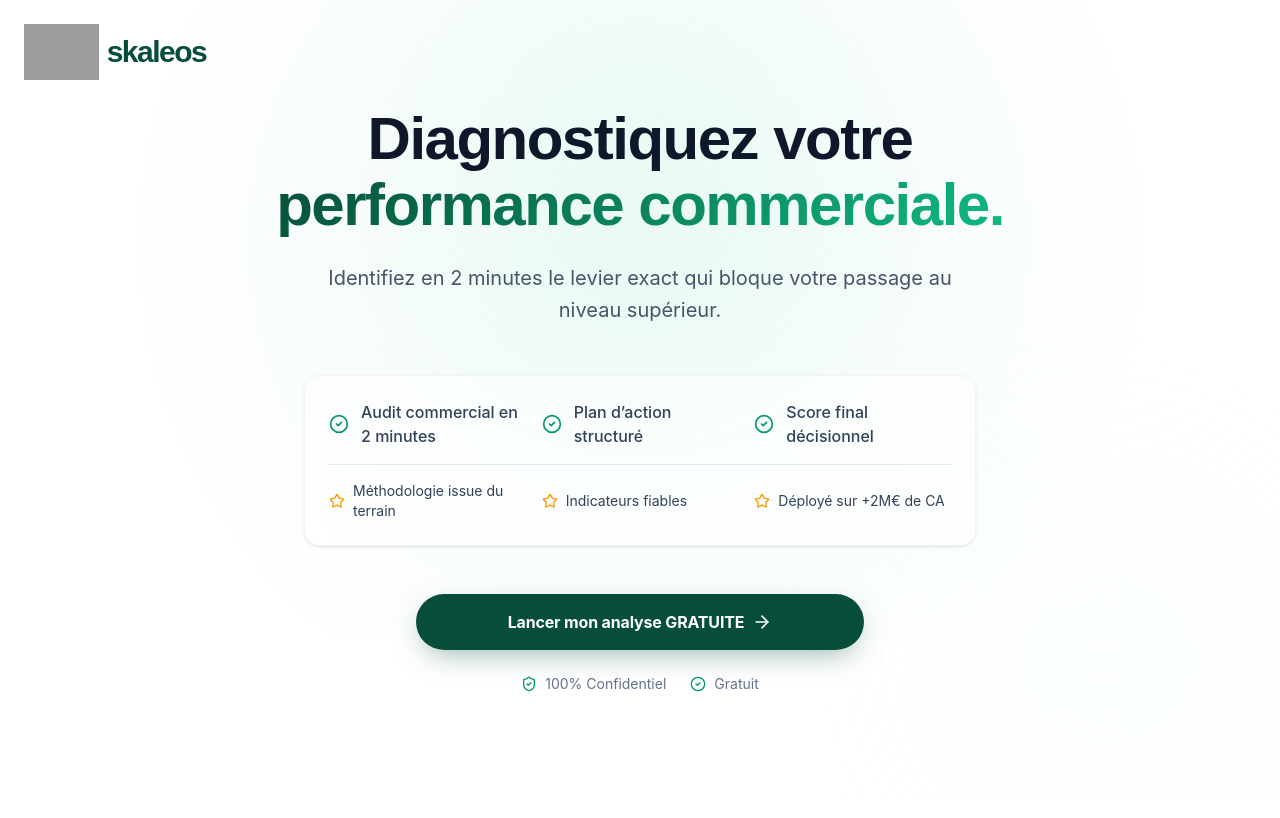
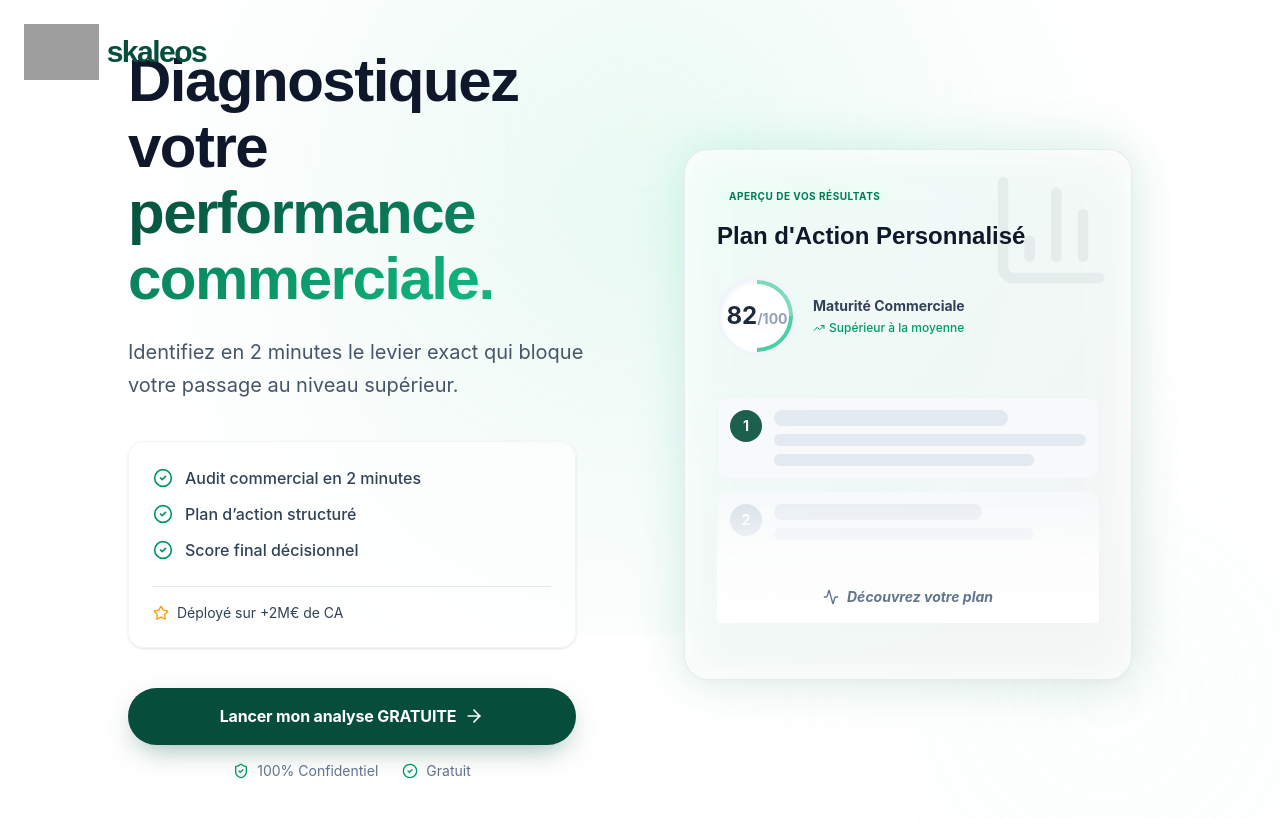
Before and after one commit to ClaveSkaleos/LeadMagnetaudit, a React (Vite) app: page / in a window 1280 px wide. Shown: the top 818 px of the page. Built offline with nearby package versions, Linux system fonts and the light colour scheme; no server answers; grey boxes are pictures that could not be loaded.

Commit message:
feat: improve welcome preview, email privacy note, and add locked expert analysis

```diff
--- a/src/components/Dashboard.jsx
+++ b/src/components/Dashboard.jsx
@@ -267,7 +267,7 @@ export default function Dashboard({ formData, aiAnalysis, aiLoading, aiError })
                             <div className="bg-slate-50 border border-slate-100 rounded-lg p-4 flex items-start gap-3 mt-4">
                                 <ShieldCheck className="w-5 h-5 text-emerald-600 flex-shrink-0 mt-0.5" />
                                 <div className="text-xs text-slate-500 leading-relaxed">
-                                    <strong className="text-slate-700">100% Confidentiel.</strong> Aucune newsletter, aucun spam. Votre email sert uniquement à sauvegarder vos résultats.
+                                    <strong className="text-slate-700">100% Confidentiel.</strong> Votre email sert uniquement à vous envoyer un récapitulatif des résultats.
                                 </div>
                             </div>
                         </form>
@@ -525,6 +525,41 @@ export default function Dashboard({ formData, aiAnalysis, aiLoading, aiError })
                     </div>
                 </div>
 
+                {/* Locked Expert Analysis Section */}
+                <div className="card-modern relative bg-white border border-slate-200 overflow-hidden animate-in" style={{ animationDelay: '850ms' }}>
+
+                    {/* The blurred content underneath */}
+                    <div className="p-8 md:p-10 filter blur-md opacity-40 select-none pointer-events-none">
+                        <div className="flex items-center gap-3 mb-6">
+                            <div className="w-10 h-10 rounded-full bg-amber-50 flex items-center justify-center">
+                                <Star className="w-6 h-6 text-amber-600" />
+                            </div>
+                            <div>
+                                <h2 className="text-2xl font-bold text-slate-900">Analyse approfondie par Corentin</h2>
+                                <p className="text-sm text-slate-500">Expert en Systèmes de Vente B2B</p>
+                            </div>
+                        </div>
+                        <div className="space-y-4">
+                            <div className="h-4 bg-slate-300 rounded w-full"></div>
+                            <div className="h-4 bg-slate-300 rounded w-5/6"></div>
+                            <div className="h-4 bg-slate-300 rounded w-4/6"></div>
+                            <div className="h-12 bg-slate-300 rounded w-full mt-6"></div>
+                        </div>
+                    </div>
+
+                    {/* The lock overlay */}
+                    <div className="absolute inset-0 z-10 flex flex-col items-center justify-center p-6 text-center bg-white/20 backdrop-blur-[2px]">
+                        <div className="w-16 h-16 bg-white rounded-full shadow-2xl flex items-center justify-center mb-6 border border-slate-100">
+                            <Lock className="w-8 h-8 text-rolex-900" />
+                        </div>
+                        <h3 className="text-2xl font-bold text-slate-900 mb-3 font-display">Résultats Expert Bloqués</h3>
+                        <p className="text-lg text-slate-700 max-w-lg mb-6 shadow-sm p-4 bg-white/90 rounded-xl border border-slate-100">
+                            Pour obtenir l'analyse complète d'un expert et aller plus loin dans l'optimisation de votre structure, réservez votre audit personnalisé ci-dessous.
+                        </p>
+                        <Lock className="w-6 h-6 text-slate-300 animate-pulse" />
+                    </div>
+                </div>
+
                 {/* Video Embedding */}
                 <div className="card-modern overflow-hidden animate-in bg-white" style={{ animationDelay: '900ms' }}>
                     <div className="grid md:grid-cols-12 gap-0">
@@ -576,7 +611,7 @@ export default function Dashboard({ formData, aiAnalysis, aiLoading, aiError })
                     </div>
 
                     <p className="text-sm text-slate-500 font-medium mb-8 text-center">
-                        Session de 30 min avec Corentin pour optimiser votre système de vente • Valeur 250€
+                        Session de 30 min avec Corentin pour un audit de votre système de vente
                     </p>
 
                     {/* iClosed widget centered */}
--- a/src/components/Welcome.jsx
+++ b/src/components/Welcome.jsx
@@ -1,5 +1,5 @@
 import React, { useState } from 'react';
-import { ArrowRight, CheckCircle2, ShieldCheck, Mail, ArrowLeft, Star, TrendingUp } from 'lucide-react';
+import { ArrowRight, CheckCircle2, ShieldCheck, Mail, ArrowLeft, Star, TrendingUp, BarChart3, Activity } from 'lucide-react';
 import Logo from './Logo';
 
 export default function Welcome({ onStart }) {
@@ -15,22 +15,23 @@ export default function Welcome({ onStart }) {
             <div className="glow-spot top-[-20%] left-[50%] -translate-x-1/2 w-[800px] h-[800px] opacity-40 blur-[120px]"></div>
             <div className="glow-spot bottom-[-20%] right-[-10%] w-[600px] h-[600px] opacity-30 blur-[100px]"></div>
 
-            <div className="relative z-10 w-full max-w-3xl mx-auto flex flex-col items-center text-center animate-in space-y-12">
+            <div className="relative z-10 w-full max-w-5xl mx-auto grid lg:grid-cols-2 gap-12 items-center animate-in">
 
                 {/* Main Value Prop */}
+                <div className="space-y-10 flex flex-col items-center lg:items-start text-center lg:text-left">
                     <div className="space-y-6">
-                    <h1 className="text-4xl md:text-6xl font-extrabold text-slate-900 tracking-tight leading-[1.1] font-display">
+                        <h1 className="text-4xl md:text-5xl lg:text-6xl font-extrabold text-slate-900 tracking-tight leading-[1.1] font-display">
                             Diagnostiquez votre <br />
                             <span className="text-gradient">performance commerciale.</span>
                         </h1>
-                    <p className="text-xl text-slate-600 max-w-2xl mx-auto leading-relaxed">
+                        <p className="text-xl text-slate-600 max-w-xl leading-relaxed">
                             Identifiez en 2 minutes le levier exact qui bloque votre passage au niveau supérieur.
                         </p>
                     </div>
 
                     {/* Benefits List - 3 checks + credibility */}
-                <div className="flex flex-col gap-4 justify-center items-center text-left bg-white/50 backdrop-blur-sm p-6 rounded-2xl border border-slate-100 shadow-sm max-w-2xl">
-                    <div className="grid grid-cols-1 md:grid-cols-3 gap-4 w-full">
+                    <div className="flex flex-col gap-4 text-left bg-white/50 backdrop-blur-sm p-6 rounded-2xl border border-slate-100 shadow-sm w-full max-w-md">
+                        <div className="space-y-3">
                             <div className="flex items-center gap-3">
                                 <CheckCircle2 className="w-5 h-5 text-emerald-600 flex-shrink-0" />
                                 <span className="font-medium text-slate-700">Audit commercial en 2 minutes</span>
@@ -46,17 +47,8 @@ export default function Welcome({ onStart }) {
                         </div>
 
                         {/* Credibility Section */}
-
-                    <div className="w-full border-t border-slate-200 pt-4">
-                        <div className="grid grid-cols-1 md:grid-cols-3 gap-4 w-full">
-                            <div className="flex items-center gap-2">
-                                <Star className="w-4 h-4 text-amber-500 flex-shrink-0" />
-                                <span className="text-sm text-slate-700">Méthodologie issue du terrain</span>
-                            </div>
-                            <div className="flex items-center gap-2">
-                                <Star className="w-4 h-4 text-amber-500 flex-shrink-0" />
-                                <span className="text-sm text-slate-700">Indicateurs fiables</span>
-                            </div>
+                        <div className="w-full border-t border-slate-200 pt-4 mt-2">
+                            <div className="grid grid-cols-1 gap-2">
                                 <div className="flex items-center gap-2">
                                     <Star className="w-4 h-4 text-amber-500 flex-shrink-0" />
                                     <span className="text-sm text-slate-700">Déployé sur +2M€ de CA</span>
@@ -66,7 +58,7 @@ export default function Welcome({ onStart }) {
                     </div>
 
                     {/* CTA Area */}
-                <div className="flex flex-col items-center gap-6 w-full max-w-md">
+                    <div className="flex flex-col items-center lg:items-start gap-4 w-full max-w-md">
                         <button
                             onClick={onStart}
                             className="btn-rolex w-full text-lg py-5 shadow-2xl shadow-emerald-900/20 hover:scale-[1.02] active:scale-[0.98] transition-all group relative overflow-hidden"
@@ -79,7 +71,7 @@ export default function Welcome({ onStart }) {
                             <div className="absolute inset-0 -translate-x-full group-hover:animate-[shimmer_1.5s_infinite] bg-gradient-to-r from-transparent via-white/20 to-transparent z-0"></div>
                         </button>
 
-                    <div className="flex items-center gap-6 text-sm text-slate-500">
+                        <div className="flex items-center gap-6 text-sm text-slate-500 justify-center w-full">
                             <div className="flex items-center gap-2">
                                 <ShieldCheck className="w-4 h-4 text-emerald-600" />
                                 <span>100% Confidentiel</span>
@@ -90,6 +82,76 @@ export default function Welcome({ onStart }) {
                             </div>
                         </div>
                     </div>
+                </div>
+
+                {/* Result Preview (New mockup section) */}
+                <div className="relative w-full max-w-md mx-auto hidden lg:block transform hover:rotate-2 transition-transform duration-500">
+                    <div className="absolute -inset-1 bg-gradient-to-br from-emerald-400/30 to-rolex-900/30 rounded-[2rem] blur-xl opacity-50"></div>
+                    <div className="card-modern relative bg-white/90 backdrop-blur-xl p-8 shadow-2xl border border-white/40 overflow-hidden">
+
+                        <div className="absolute top-0 right-0 p-4 opacity-5">
+                            <BarChart3 className="w-32 h-32" />
+                        </div>
+
+                        <div className="space-y-6 relative z-10">
+                            {/* Mock Header */}
+                            <div>
+                                <div className="inline-flex items-center gap-2 px-3 py-1 rounded-full bg-emerald-50 text-emerald-700 text-[10px] font-bold uppercase tracking-wider mb-3">
+                                    Aperçu de vos résultats
+                                </div>
+                                <h3 className="text-2xl font-bold text-slate-900 font-display">Plan d'Action Personnalisé</h3>
+                            </div>
+
+                            {/* Mock Score Indicator */}
+                            <div className="flex items-center gap-4">
+                                <div className="relative w-20 h-20 rounded-full border-4 border-slate-100 flex items-center justify-center bg-white shadow-inner">
+                                    <div className="absolute inset-0 w-full h-full border-4 border-transparent border-t-emerald-500 rounded-full rotate-45 opacity-50"></div>
+                                    <div className="absolute inset-0 w-full h-full border-4 border-transparent border-r-emerald-500 rounded-full rotate-45 opacity-70"></div>
+                                    <span className="text-2xl font-bold text-slate-800">82<span className="text-sm text-slate-400">/100</span></span>
+                                </div>
+                                <div className="space-y-1">
+                                    <div className="text-sm font-bold text-slate-700">Maturité Commerciale</div>
+                                    <div className="text-xs text-emerald-600 font-medium flex items-center gap-1">
+                                        <TrendingUp className="w-3 h-3" /> Supérieur à la moyenne
+                                    </div>
+                                </div>
+                            </div>
+
+                            {/* Mock Action Plan list */}
+                            <div className="space-y-3 pt-4 border-t border-slate-100">
+                                <div className="bg-slate-50 p-3 rounded-xl border border-slate-100 flex gap-3 opacity-90">
+                                    <div className="w-8 h-8 rounded-full bg-rolex-900 text-white flex items-center justify-center text-sm font-bold shrink-0">1</div>
+                                    <div className="space-y-2 w-full">
+                                        <div className="h-4 bg-slate-200 rounded-full w-3/4"></div>
+                                        <div className="h-3 bg-slate-200 rounded-full w-full"></div>
+                                        <div className="h-3 bg-slate-200 rounded-full w-5/6"></div>
+                                    </div>
+                                </div>
+                                <div className="bg-slate-50 p-3 rounded-xl border border-slate-100 flex gap-3 opacity-70">
+                                    <div className="w-8 h-8 rounded-full bg-slate-300 text-white flex items-center justify-center text-sm font-bold shrink-0">2</div>
+                                    <div className="space-y-2 w-full">
+                                        <div className="h-4 bg-slate-200 rounded-full w-2/3"></div>
+                                        <div className="h-3 bg-slate-200 rounded-full w-5/6"></div>
+                                    </div>
+                                </div>
+                                <div className="bg-slate-50 p-3 rounded-xl border border-slate-100 flex gap-3 opacity-40">
+                                    <div className="w-8 h-8 rounded-full bg-slate-200 text-white flex items-center justify-center text-sm font-bold shrink-0">3</div>
+                                    <div className="space-y-2 w-full">
+                                        <div className="h-4 bg-slate-200 rounded-full w-1/2"></div>
+                                    </div>
+                                </div>
+                            </div>
+
+                            {/* Blur CTA overlay */}
+                            <div className="absolute bottom-0 left-0 right-0 h-32 bg-gradient-to-t from-white via-white/80 to-transparent flex items-end justify-center pb-4 z-20">
+                                <div className="text-sm font-bold text-slate-500 italic flex items-center gap-2">
+                                    <Activity className="w-4 h-4" /> Découvrez votre plan
+                                </div>
+                            </div>
+                        </div>
+
+                    </div>
+                </div>
 
             </div>
 
```
Lines whose indentation alone changed are shown as unchanged.
